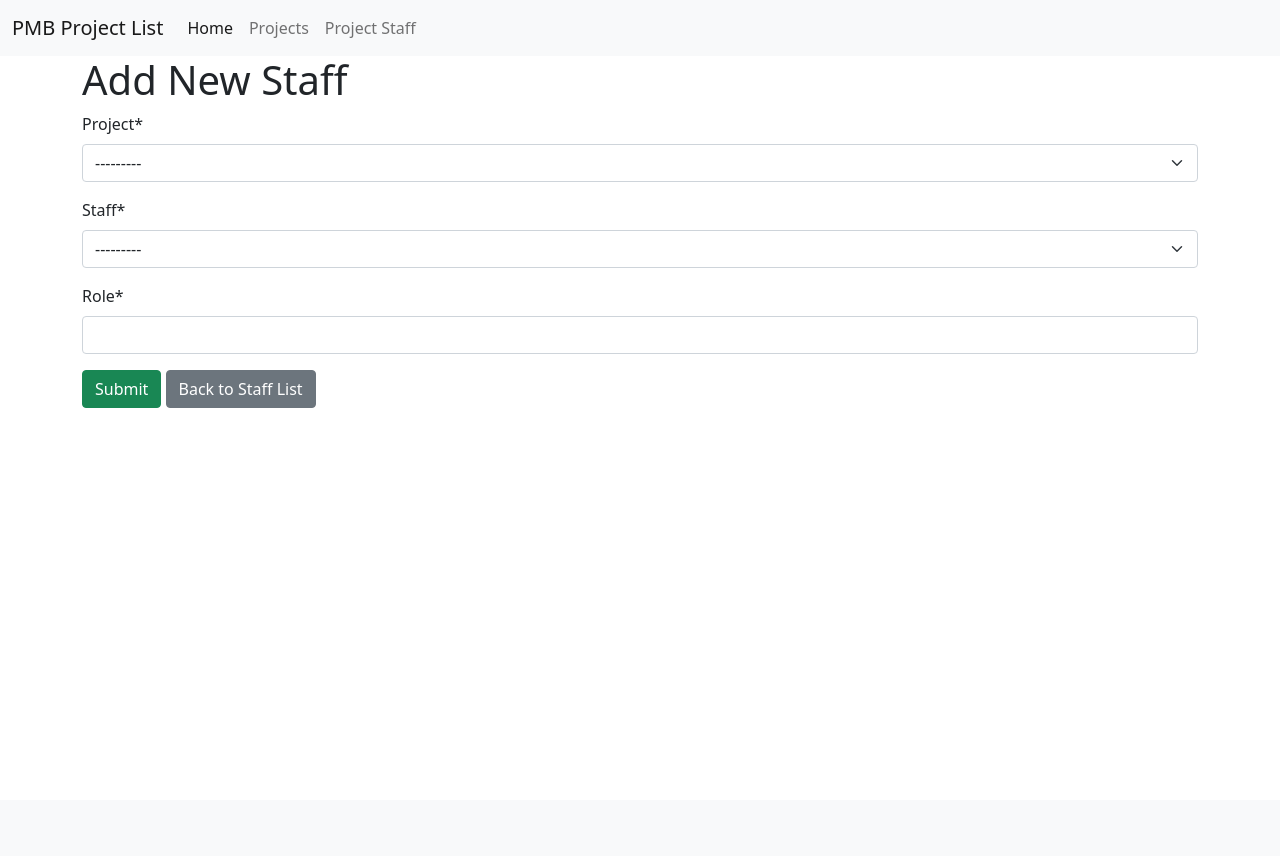
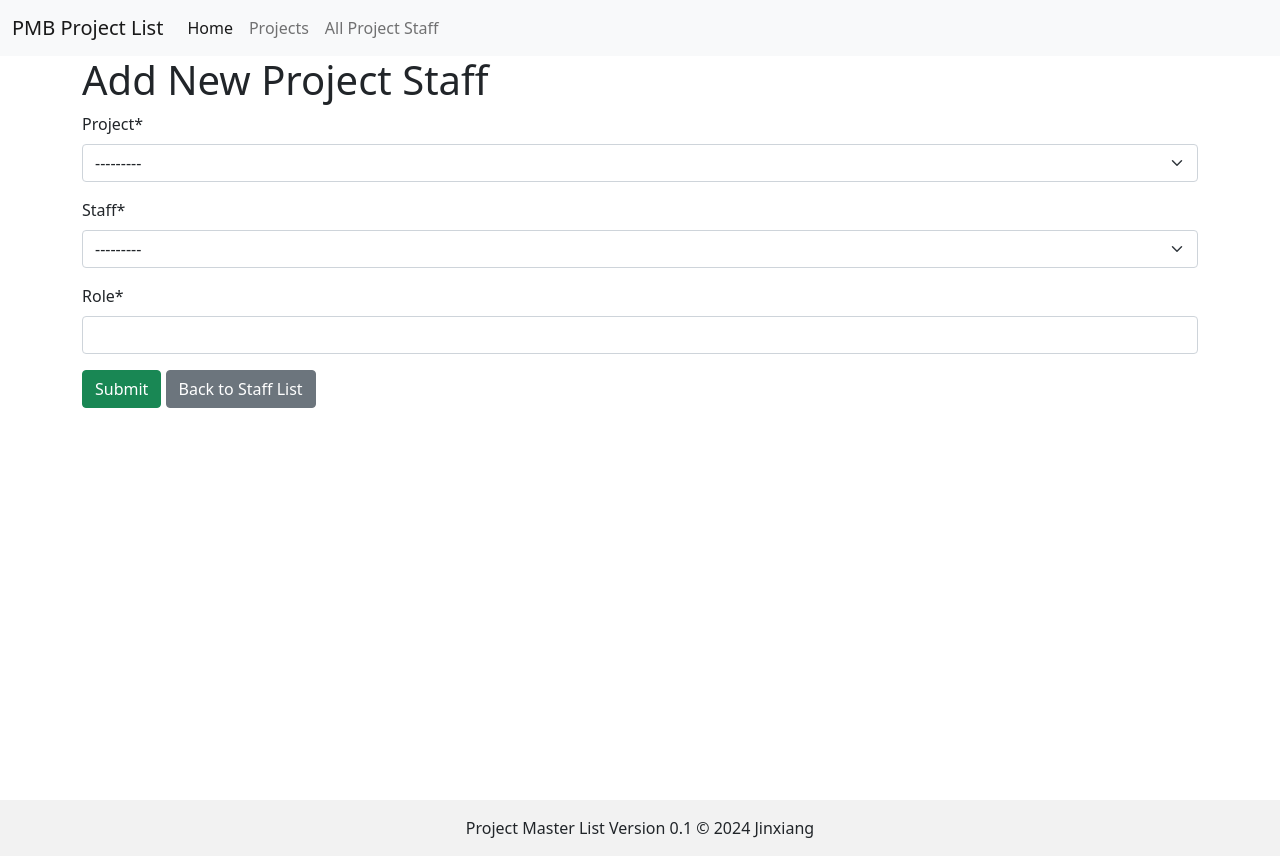
Before and after one commit to Jinxiang2000/Django_PML, a Django app: page /projects/project-staff/add/ in a window 1280 px wide. Before the commit the page ends 408 px from the top, so only its background shows below. Run offline with Django 5.2, Linux system fonts and the light colour scheme; data that the repository does not hold is empty; some libraries are stand-ins or nearby versions.

Commit message:
small update

```diff
--- a/PMB_Project/projects/templates/base.html
+++ b/PMB_Project/projects/templates/base.html
@@ -32,7 +32,7 @@
                     </li>
 
                     <li class="nav-item">
-                        <a class="nav-link" href="{% url 'project_staff_list' %}">Project Staff</a>
+                        <a class="nav-link" href="{% url 'project_staff_list' %}">All Project Staff</a>
                     </li>
 
                     <!-- Additional navbar items can be added here -->
@@ -41,12 +41,25 @@
         </div>
     </nav>
 
-    {% block content %}
-    {% endblock %}
-    {% block additional_scripts %}{% endblock %}
 
 
 
+    <div class="d-flex flex-column min-vh-100">
+        <div class="flex-grow-1">
+            {% block content %}
+            {% endblock %}
+            {% block additional_scripts %}{% endblock %}
+        </div>
+
+
+
+    <footer class="bg-body-tertiary text-center text-lg-start">
+
+        <div class="text-center p-3" style="background-color: rgba(0, 0, 0, 0.05);">
+         Project Master List Version 0.1 © 2024 Jinxiang
+        </div>
+
+      </footer>
 
 
 </body>
--- a/PMB_Project/projects/templates/projects/project_lvl_staff_list.html
+++ b/PMB_Project/projects/templates/projects/project_lvl_staff_list.html
@@ -2,7 +2,7 @@
 
 {% block content %}
 <div class="container">
-    <h2>Staff for Project: {{ project.project_id }} - {{ project.title }}</h2>
+    <h2>Project Staff for Project: {{ project.project_id }} - {{ project.title }}</h2>
     <a href="{% url 'project_lvl_staff_add' project_pk=project.project_id %}" class="btn btn-primary">Add New Staff</a>
     <table class="table">
         <thead>
--- a/PMB_Project/projects/templates/projects/project_staff_form.html
+++ b/PMB_Project/projects/templates/projects/project_staff_form.html
@@ -3,7 +3,7 @@
 
 {% block content %}
 <div class="container">
-    <h1>{% if not form.instance.pk %}Add New Staff{% else %}Edit Staff{% endif %}</h1>
+    <h1>{% if not form.instance.pk %}Add New Project Staff{% else %}Edit Staff{% endif %}</h1>
     <form method="post">
         {% csrf_token %}
         {{ form|crispy }}
```
Also changed, not shown: PMB_Project/projects/templates/projects/project_detail.html (+6 -1 lines), PMB_Project/PMB_Project/static/css/custom.css (line endings or trailing spaces).
